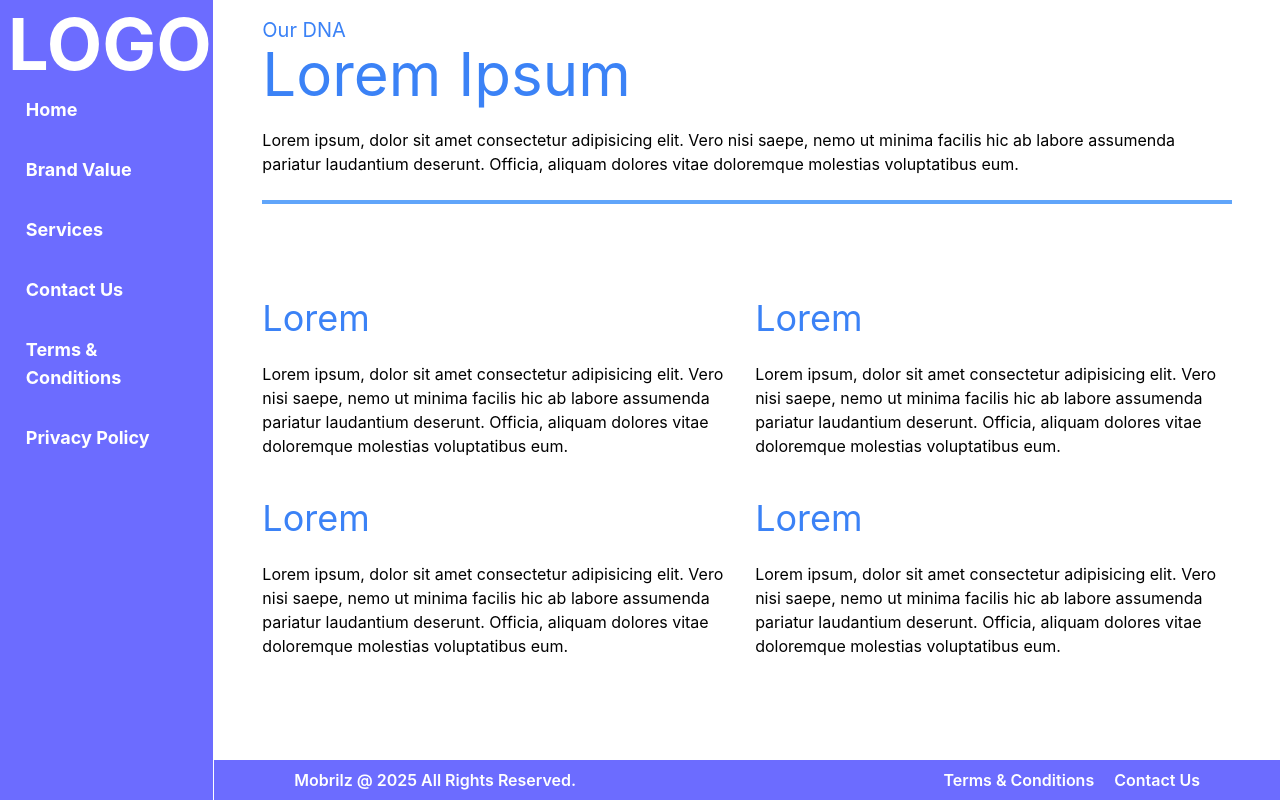
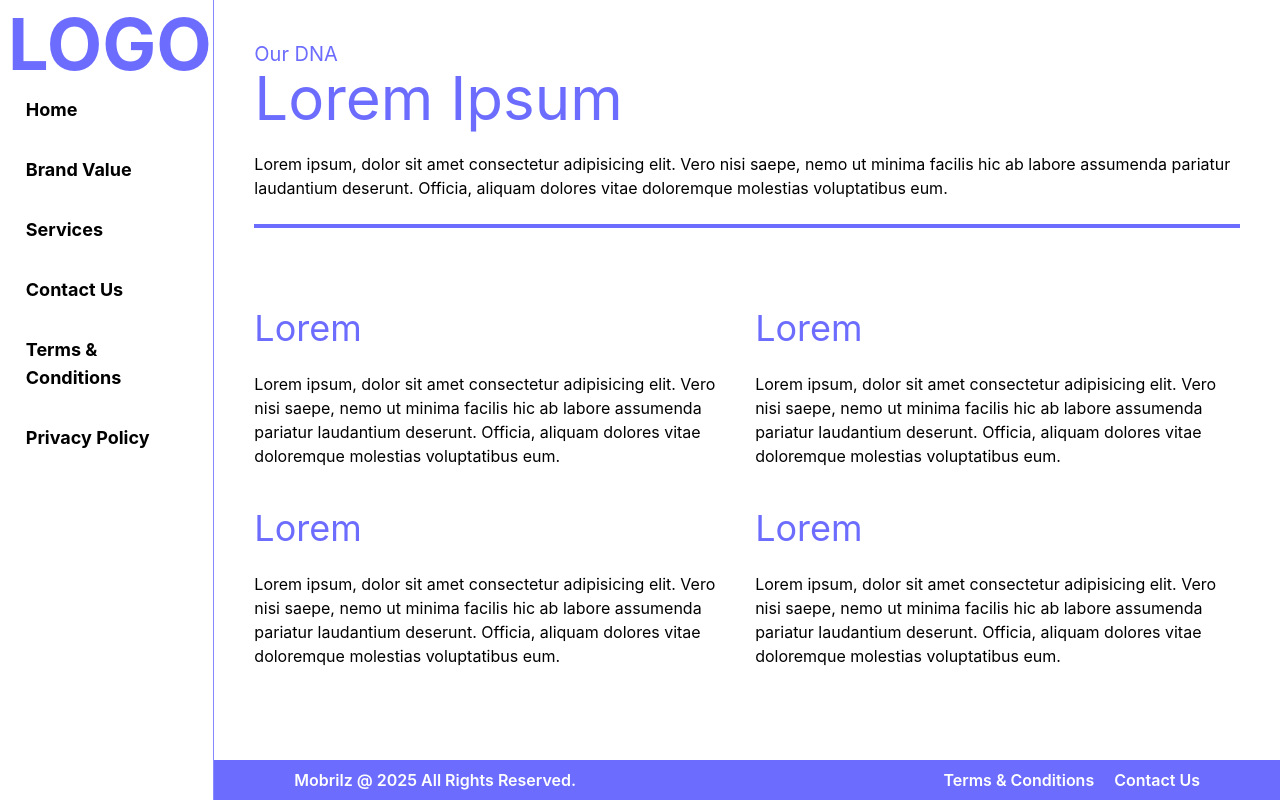
Before and after one commit to MobrilzPvtLtd/Child-Care-SMS-Front, a React (Vite) app: page /brand-value in a window 1280 px wide. Built offline with nearby package versions, Linux system fonts and the light colour scheme.

Commit message:
brand value page new design

```diff
--- a/src/UI/Layout/Layout.tsx
+++ b/src/UI/Layout/Layout.tsx
@@ -1,18 +1,21 @@
 import React from "react";
 import Sidebar from "../Sidebar/Sidebar";
 import Footer from "../Footer/Footer";
+import { useLocation } from "react-router-dom";
 
 interface propChildren {
   children: React.ReactNode;
 }
 
 const Layout: React.FC<propChildren> = ({ children }) => {
+  const location = useLocation();
+  const currentLocation = location.pathname;
   return (
     <div className="flex w-full h-screen overflow-hidden bg-white">
       <div className="w-1/6">
       <Sidebar mode={"/"} />
       </div>
-      <div className="w-[1px] opacity-10 h-full"></div>
+      <div className={`w-[1px] opacity-80 h-full ${currentLocation == "/" ? "bg-white":"bg-primary-background-color" }`}></div>
       <div className="w-5/6 h-screen flex flex-col justify-between">
       {children}
       <Footer  />
--- a/src/UI/Sidebar/Sidebar.tsx
+++ b/src/UI/Sidebar/Sidebar.tsx
@@ -1,17 +1,20 @@
 import React from 'react'
 import data from "../../Data/Navigation.json"
-import { Link } from 'react-router-dom';
+import { Link , useLocation } from 'react-router-dom';
 interface SidebarProps{
     mode : string;
 }
 const Sidebar: React.FC<SidebarProps> = ({mode}) => {
-    console.log("mode" ,mode)
+
+const location = useLocation();
+const currentLocation = location.pathname;
+console.log("currentLocation",currentLocation)
   return (
-    <div className={`w-full overflow-hidden h-screen ${mode === '/' ? 'bg-[var(--primary-background-color)] text-white' : 'bg-[var(--primary-background-color)] text-[var(--primary-background-color)]'}`}>
+    <div className={`w-full overflow-hidden h-screen ${currentLocation === '/' ? 'bg-[var(--primary-background-color)] text-white' : 'bg-white text-black'}`}>
 
       <div className="flex flex-col w-full">
         <div className="text-xl md:text-7xl font-bold text-center p-2 w-5/6 text-white">
-        <h1>LOGO</h1>
+        <h1 className={`${currentLocation == "/" ? "text-white":"text-primary-background-color" }`}>LOGO</h1>
         </div>
         <div className="flex flex-col justify-center items-center gap-4">
           {data.map((item , index)=>(
--- a/src/pages/Brand Value/BrandValue.tsx
+++ b/src/pages/Brand Value/BrandValue.tsx
@@ -4,22 +4,23 @@ import Layout from "../../UI/Layout/Layout";
 const BrandValue = () => {
   return (
     <Layout>
-      <div className="lg:grid-cols-8 mx-12 my-4">
-        <h6 className="text-blue-500 text-xl">Our DNA</h6>
-        <h1 className="text-blue-500 text-6xl">Lorem Ipsum </h1>
+      <div className="container">
+      <div className="p-10">
+        <h6 className="text-primary-background-color text-xl">Our DNA</h6>
+        <h1 className="text-primary-background-color text-6xl">Lorem Ipsum </h1>
         <p className="text-black py-6">
           Lorem ipsum, dolor sit amet consectetur adipisicing elit. Vero nisi
           saepe, nemo ut minima facilis hic ab labore assumenda pariatur
           laudantium deserunt. Officia, aliquam dolores vitae doloremque
           molestias voluptatibus eum.
         </p>
-        <div className="border-2 border-blue-400 "></div>
+        <div className="border-2 border-primary-background-color "></div>
       </div>
 
 
-      <div className="grid grid-cols-2 gap-4 mx-12 my-10">
+      <div className="grid grid-cols-2 gap-4 p-10">
         <div>
-          <h1 className="text-blue-500 text-4xl">Lorem </h1>
+          <h1 className="text-primary-background-color text-4xl">Lorem </h1>
           <p className="text-black py-6">
             Lorem ipsum, dolor sit amet consectetur adipisicing elit. Vero nisi
             saepe, nemo ut minima facilis hic ab labore assumenda pariatur
@@ -29,7 +30,7 @@ const BrandValue = () => {
         </div>
 
         <div>
-          <h1 className="text-blue-500 text-4xl">Lorem </h1>
+          <h1 className="text-primary-background-color text-4xl">Lorem </h1>
           <p className="text-black py-6">
             Lorem ipsum, dolor sit amet consectetur adipisicing elit. Vero nisi
             saepe, nemo ut minima facilis hic ab labore assumenda pariatur
@@ -38,7 +39,7 @@ const BrandValue = () => {
           </p>
         </div>
         <div>
-          <h1 className="text-blue-500 text-4xl">Lorem </h1>
+          <h1 className="text-primary-background-color text-4xl">Lorem </h1>
           <p className="text-black py-6">
             Lorem ipsum, dolor sit amet consectetur adipisicing elit. Vero nisi
             saepe, nemo ut minima facilis hic ab labore assumenda pariatur
@@ -48,7 +49,7 @@ const BrandValue = () => {
         </div>
 
         <div>
-          <h1 className="text-blue-500 text-4xl">Lorem </h1>
+          <h1 className="text-primary-background-color text-4xl">Lorem </h1>
           <p className="text-black py-6">
             Lorem ipsum, dolor sit amet consectetur adipisicing elit. Vero nisi
             saepe, nemo ut minima facilis hic ab labore assumenda pariatur
@@ -57,6 +58,7 @@ const BrandValue = () => {
           </p>
         </div>
       </div>
+      </div>
     </Layout>
   );
 };
```
